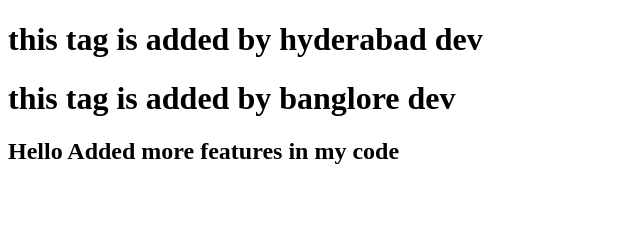
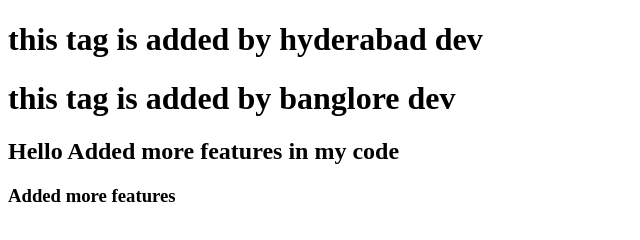
Before and after one commit to PochampallyPravalika/branches, a plain HTML site: page index.html in a window 1280 px wide. Shown: the whole page, without its empty margins (0-640 px from the left). Drawn offline with Linux system fonts and the light colour scheme.

Commit message:
feature2

```diff
--- a/index.html
+++ b/index.html
@@ -10,5 +10,6 @@
     <h1>this tag is added by hyderabad dev</h1>
     <h1>this tag is added by banglore dev</h1>
     <h2>Hello Added more features in my code</h2>
+    <h3>Added more features</h3>
 </body>
 </html>
```
Also changed, not shown: reels.txt (added).
